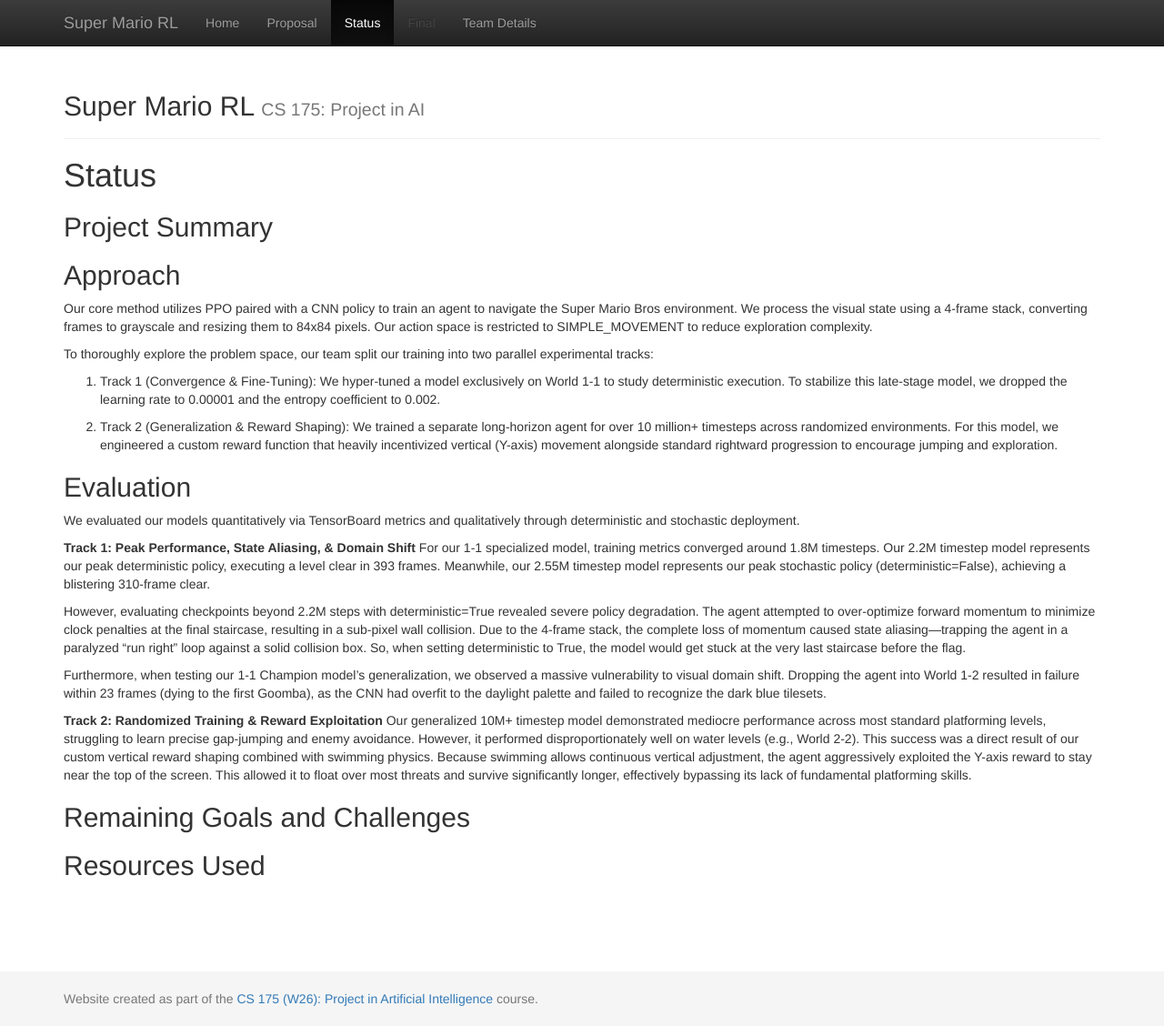
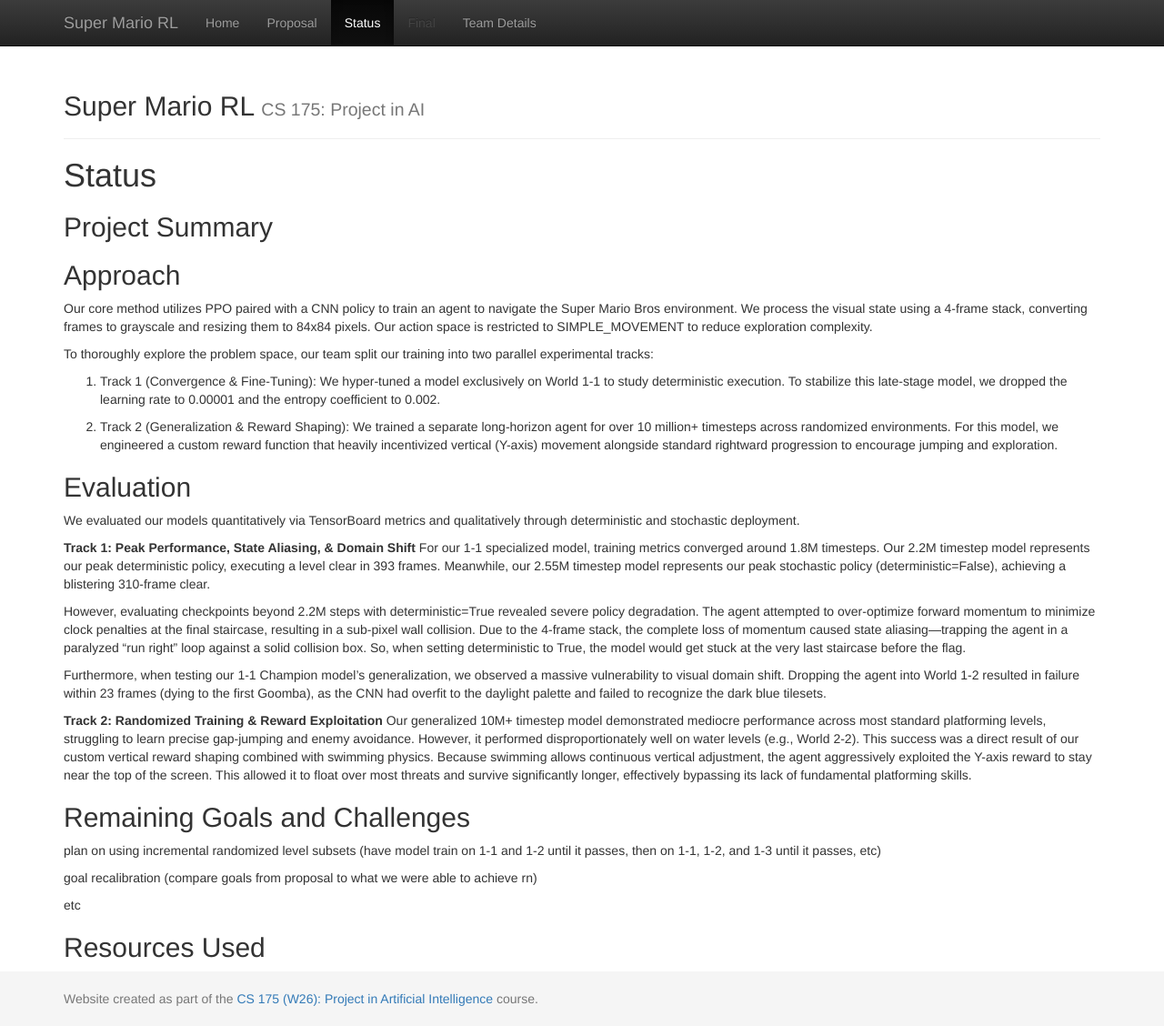
Before and after one commit to Niraaf/super-mario-rl, a Jekyll site: the page built from docs/status.md, in a window 1280 px wide and 1128 px high. Shown: the whole window at 91% size. Built offline with Jekyll 4.4.1, drawn with Linux system fonts in a browser that asks for light colours.

Commit message:
added some notes to remaining goals section

```diff
--- a/docs/status.md
+++ b/docs/status.md
@@ -34,5 +34,11 @@
 Our generalized 10M+ timestep model demonstrated mediocre performance across most standard platforming levels, struggling to learn precise gap-jumping and enemy avoidance. However, it performed disproportionately well on water levels (e.g., World 2-2). This success was a direct result of our custom vertical reward shaping combined with swimming physics. Because swimming allows continuous vertical adjustment, the agent aggressively exploited the Y-axis reward to stay near the top of the screen. This allowed it to float over most threats and survive significantly longer, effectively bypassing its lack of fundamental platforming skills.
 
 ## Remaining Goals and Challenges
+plan on using incremental randomized level subsets
+(have model train on 1-1 and 1-2 until it passes, then on 1-1, 1-2, and 1-3 until it passes, etc)
+
+goal recalibration (compare goals from proposal to what we were able to achieve rn)
+
+etc
 
 ## Resources Used
```
